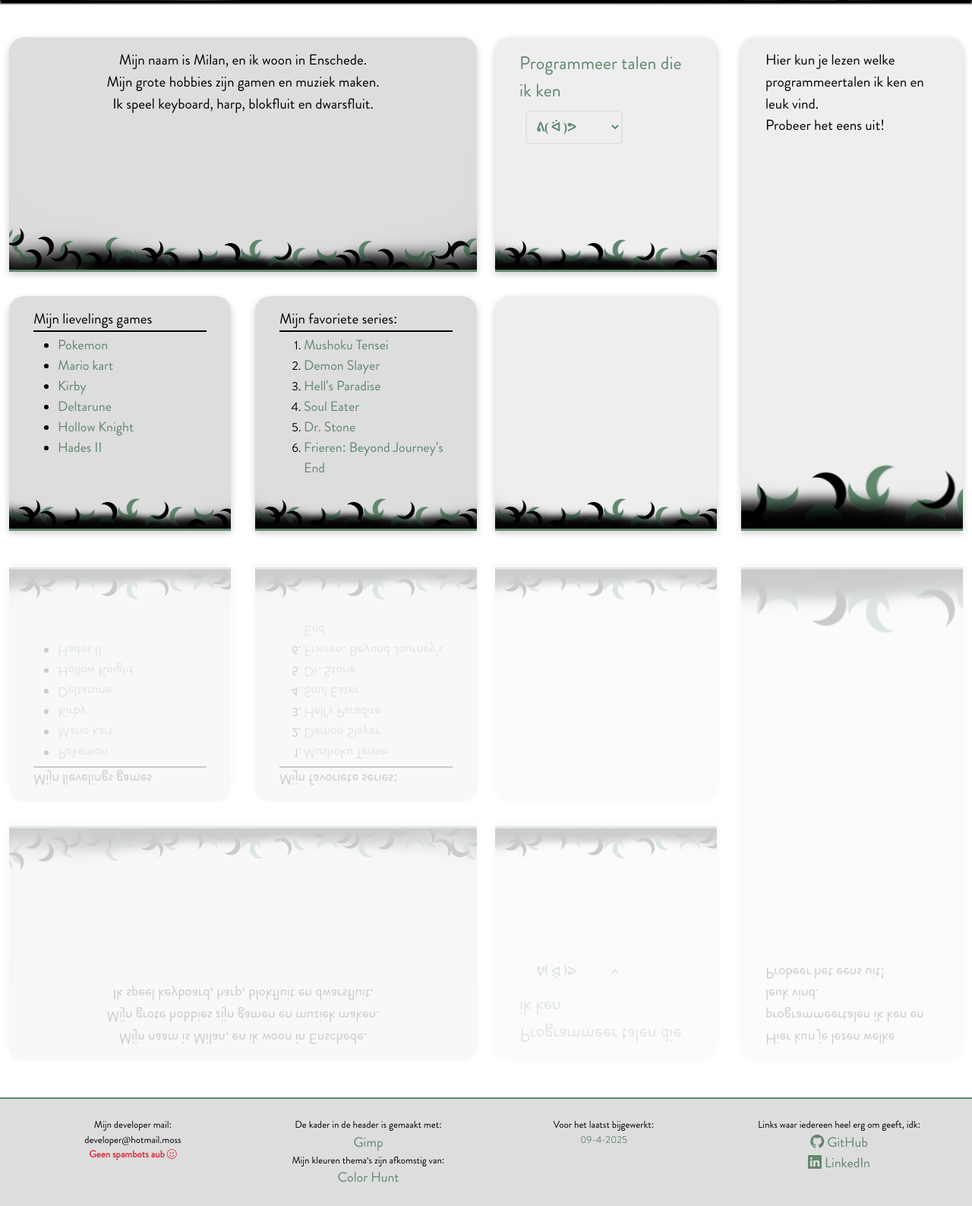
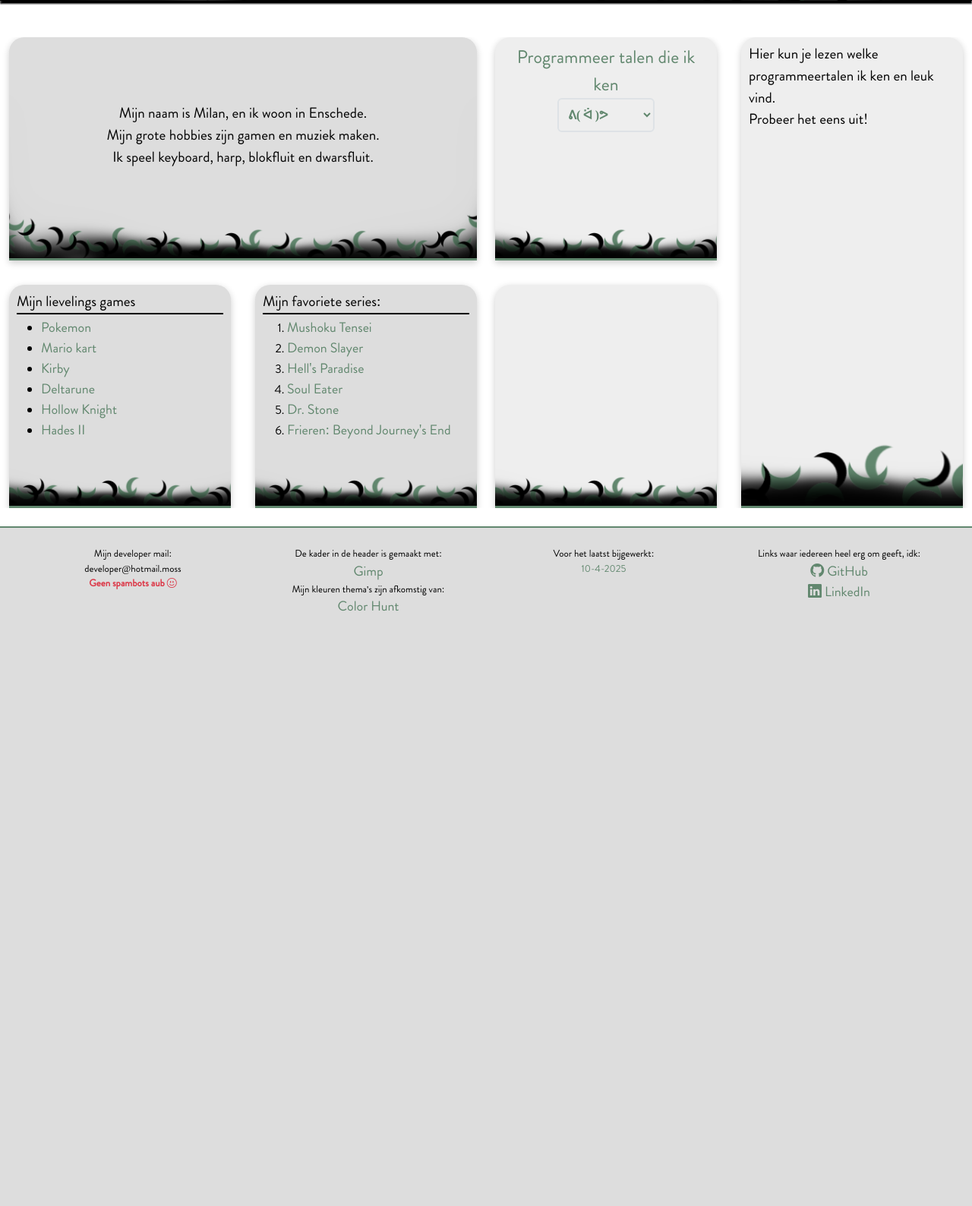
Before and after one commit to MossGuy/FirstPortfolio, a PHP site: page / in a window 1280 px wide. Shown: the part 447-2035 px from the top of the page at 76% size. After the commit the page ends 1252 px from the top, so only its background shows below. Run offline with PHP 8.4, Linux system fonts and the light colour scheme; data comes from the database, SQL or seed files in the repository.

Commit message:
lay-out en content tweaks

```diff
--- a/index.php
+++ b/index.php
@@ -3,7 +3,7 @@ session_start();
 require './php_functies/DBConfig.php';
 include './php_functies/functies.php';
 include './php_functies/isset.php';
-$a = '<a class="m_auto" href="./wie_ben_ik.php">Wat voor persoon ben ik</a>';
+$a = '<a class="mx-auto" href="./wie_ben_ik.php">Wat voor persoon ben ik</a>';
 $a = return_anchor($a);
 ?>
 <!DOCTYPE html>
@@ -61,8 +61,8 @@ $a = return_anchor($a);
     <div class="card-group grid_container">
         <!-- De eerste grid -->
         <div class="container col-12 col-lg-6 grids mb-4">
-            <div>
-                <p class="text-center m-0">
+            <div class="d-flex flex-column justify-content-center">
+                <p class="text-center">
                     Mijn naam is Milan, en ik woon in Enschede. <br>
                     Mijn grote hobbies zijn gamen en muziek maken.<br>
                     Ik speel keyboard, harp, blokfluit en dwarsfluit.
@@ -95,8 +95,8 @@ $a = return_anchor($a);
         <!-- De tweede grid -->
         <div class="container col-12 col-lg-6 grids mb-4">
             <div>
-                <label class="highlight fs-4" for="prog_talen">Programmeer talen die ik ken</label>
-                <select class="button_css border border-2 rounded p-2 m-2 fw-bold" name="prog_talen" id="prog_talen">
+                <label class="highlight fs-4 d-block text-center" for="prog_talen">Programmeer talen die ik ken</label>
+                <select class="button_css border border-2 rounded p-2 fw-bold d-block mx-auto my-auto" name="prog_talen" id="prog_talen">
                     <option value="default">ᕕ( ᐛ )ᕗ</option>
                     <option value="html">HTML</option>
                     <option value="css">CSS</option>
@@ -113,7 +113,7 @@ $a = return_anchor($a);
                     Probeer het eens uit!
                 </p>
             </div>
-            <div>
+            <div class="d-flex align-items-center justify-content-center">
                 <img id="cool_changing_logo1">
             </div>
         </div>
@@ -121,11 +121,11 @@ $a = return_anchor($a);
 
     <!-- ------------------- -->
     <!-- De gespiegelde grid -->
-    <div class="card-group grid_container">
+    <div class="card-group grid_container gespiegeld">
         <!-- De eerste grid -->
         <div class="container col-12 col-lg-6 grids mb-4">
-            <div>
-                <p class="text-center m-0">
+            <div class="d-flex flex-column justify-content-center">
+                <p class="text-center">
                     Mijn naam is Milan, en ik woon in Enschede. <br>
                     Mijn grote hobbies zijn gamen en muziek maken.<br>
                     Ik speel keyboard, harp, blokfluit en dwarsfluit.
@@ -158,26 +158,19 @@ $a = return_anchor($a);
         <!-- De tweede grid -->
         <div class="container col-12 col-lg-6 grids mb-4">
             <div>
-                <label class="highlight fs-4" for="prog_talen">Programmeer talen die ik ken</label>
-                <select class="button_css border border-2 rounded p-2 m-2 fw-bold" name="prog_talen" id="prog_talen">
+                <label class="highlight fs-4 d-block text-center" for="prog_talen">Programmeer talen die ik ken</label>
+                <select class="button_css border border-2 rounded p-2 fw-bold d-block mx-auto my-auto" disabled>
                     <option value="default">ᕕ( ᐛ )ᕗ</option>
-                    <option value="html">HTML</option>
-                    <option value="css">CSS</option>
-                    <option value="bootstrap">Bootstrap5</option>
-                    <option value="php">PHP</option>
-                    <option value="javascript">Javascript</option>
-                    <option value="mysql">MySQL</option>
-                    <option value="c#">C#</option>
                 </select>
             </div>
             <div>
-                <p id="prog_talen_output1">
+                <p id="prog_talen_output2">
                     Hier kun je lezen welke programmeertalen ik ken en leuk vind.<br>
                     Probeer het eens uit!
                 </p>
             </div>
-            <div>
-                <img id="cool_changing_logo1">
+            <div class="d-flex align-items-center justify-content-center">
+                <img id="cool_changing_logo2">
             </div>
         </div>
     </div>
--- a/javascript_functies/index.js
+++ b/javascript_functies/index.js
@@ -5,12 +5,11 @@ function updateOutputs(message, image) {
     prog_logo2.src = image;
 }
 
-let prog_talen = document.getElementById("prog_talen");
-let prog_talen_output1 = document.getElementById("prog_talen_output1");
-let prog_talen_output2 = document.getElementById("prog_talen_output2");
-let prog_logo1 = document.getElementById("cool_changing_logo1");
-let prog_logo2 = document.getElementById("cool_changing_logo2");
-let dummy_select = document.getElementById("dummy_select");
+const prog_talen = document.getElementById("prog_talen");
+const prog_talen_output1 = document.getElementById("prog_talen_output1");
+const prog_talen_output2 = document.getElementById("prog_talen_output2");
+const prog_logo1 = document.getElementById("cool_changing_logo1");
+const prog_logo2 = document.getElementById("cool_changing_logo2");
 
 const default_text = `
     Dit is maar de default tekst hoor, niet al te bijzonder
@@ -18,8 +17,9 @@ const default_text = `
     ( ͡° ͜ʖ ͡°)
     `;
 const html_kennis = `
-    Ik kan comfortabel werken met de basis elementen van HTML. Ik kan HTML combineren met verschillende
-    programmeertalen om leuke en interactieve web elementen te creëren.
+    Ik kan comfortabel werken met de basis elementen van HTML. Ik kan HTML combineren met verschillende programmeertalen om leuke en interactieve web elementen te creëren.
+
+    Ik kan mijn websites gestructureerd opbouwen. Later heb ik geleerd om naast header, nav en footer ook met main en section te werken.
 `;
 const css_kennis = `
     Ik kan goed onderscheid maken in het gebruik van classes en selectors. Verder heb ik kennis met Flexbox, Grids en CSS variabelen.
@@ -53,19 +53,17 @@ const mysql_Kennis = `
 
     Laten we het maar niet hebben over joins... thx!
 `;
-const CSharp_kennis = `
-    C# is momenteel mijn mist favoriete programmeertaal.
+const CSharp_kennis = `C# is momenteel mijn mist favoriete programmeertaal.
 
     Ook met C# heb ik vanuit school en stage kennis opgebouwd, maar het leren van deze taal heb ik het meeste tijd voor moeten besteden in verhouding met andere talen die ik heb geleerd.
 
     een paar dingen waar ik ervaring mee heb zijn methods, constructors, erving en verschillende data types.
-
     Ook heb ik een tijdje met ASP.NET gewerkt, maar ik dat framework echt helemaal niks.
     Ik vind de bestandsstructuur super groot, en ik werk toch liever met XAMPP en Visual Studio Code :p
+
 `;
 
 prog_talen.addEventListener('change', () => {
-    dummy_select.innerHTML = `<option value="idk">${prog_talen.options[prog_talen.selectedIndex].text}</option>`;
     switch (prog_talen.value) {
         case "html":
             updateOutputs(html_kennis, "./afbeeldingen/prog_talen/HTML5.png");
--- a/stylesheets/index.css
+++ b/stylesheets/index.css
@@ -1,11 +1,5 @@
-#cool_changing_logo1 {
-    height: 150px;
+#cool_changing_logo1, #cool_changing_logo2 {
+    height: 200px;
     padding: 1rem;
     border-color: transparent;
 }
-
-#cool_changing_logo2 {
-    height: 150px;
-    padding: 1rem;
-    border-color: transparent;
-}
--- a/stylesheets/style.css
+++ b/stylesheets/style.css
@@ -10,6 +10,7 @@ footer
 scemantics
 universele_classes
 grids
+mediaqueries
 */
 
 
@@ -28,7 +29,7 @@ grids
     border-radius: 10px;
 }
 ::-webkit-scrollbar-thumb {
-    background: var(--secondary);
+    background: var(--primary);
     border-radius: 10px;
 }
 ::-webkit-scrollbar-thumb:hover {
@@ -177,11 +178,6 @@ select {
 }
 
 /* universele_classes */
-.m_auto {
-    margin-left: auto;
-    margin-right: auto;
-}
-
 .button_css {
     background-color: var(--secondary);
     border-color: var(--highlight);
@@ -250,7 +246,7 @@ select {
 }
 
 /* grids */
-.grid_container:last-of-type {
+.gespiegeld {
     transform: scaleY(-1);
     opacity: 0.2;
     margin-bottom: 3rem;
@@ -261,18 +257,21 @@ select {
     grid-template-columns: 1fr 1fr;
     grid-template-rows: 1fr 1fr;
     grid-gap: 2rem;
-    height: 650px;
+    height: 620px;
+    overflow: hidden;
 }
 
 .grids > div {
     display: inline;
+    max-height: 620px;
     background-color: var(--secondary);
     background-position: bottom;
     background-size: cover;
     border-bottom: 3px solid var(--highlight);
     box-shadow: 0 3px 10px rgb(0 0 0 / 0.2);
     border-radius: 20px 20px 0px 0px;
-    padding: 1rem 2rem;
+    padding: 0.5rem 1rem;
+    overflow: auto;
 }
 
 .grids:first-child > div {
@@ -287,3 +286,24 @@ select {
     grid-column: 2;
     grid-row: 1/3;
 }
+
+/* mediaqueries */
+@media screen and (max-width: 1300px) {
+    .gespiegeld {
+        display: none;
+    }
+    .grids > div {
+        padding: 0.5rem 10px;
+    }
+}
+
+@media screen and (max-width: 770px) {
+    .grids {
+        height: auto;
+    }
+
+    .grids > div:not(:first-child) h2 {
+        font-size: 20px;
+    }
+
+}
--- a/webelementen/footer.php
+++ b/webelementen/footer.php
@@ -13,7 +13,7 @@
         </div>
         <div class="container col-3 d-flex flex-column align-items-center justify-content-center footer_div">
             <p>Voor het laatst bijgewerkt:</p>
-            <p class="highlight">09-4-2025</p>
+            <p class="highlight">10-4-2025</p>
         </div>
         <div class="container col-3 d-flex flex-column align-items-center justify-content-center footer_div">
             <p>Links waar iedereen heel erg om geeft, idk:</p>
```
Also changed, not shown: wie_ben_ik.php (+9 -11 lines).
